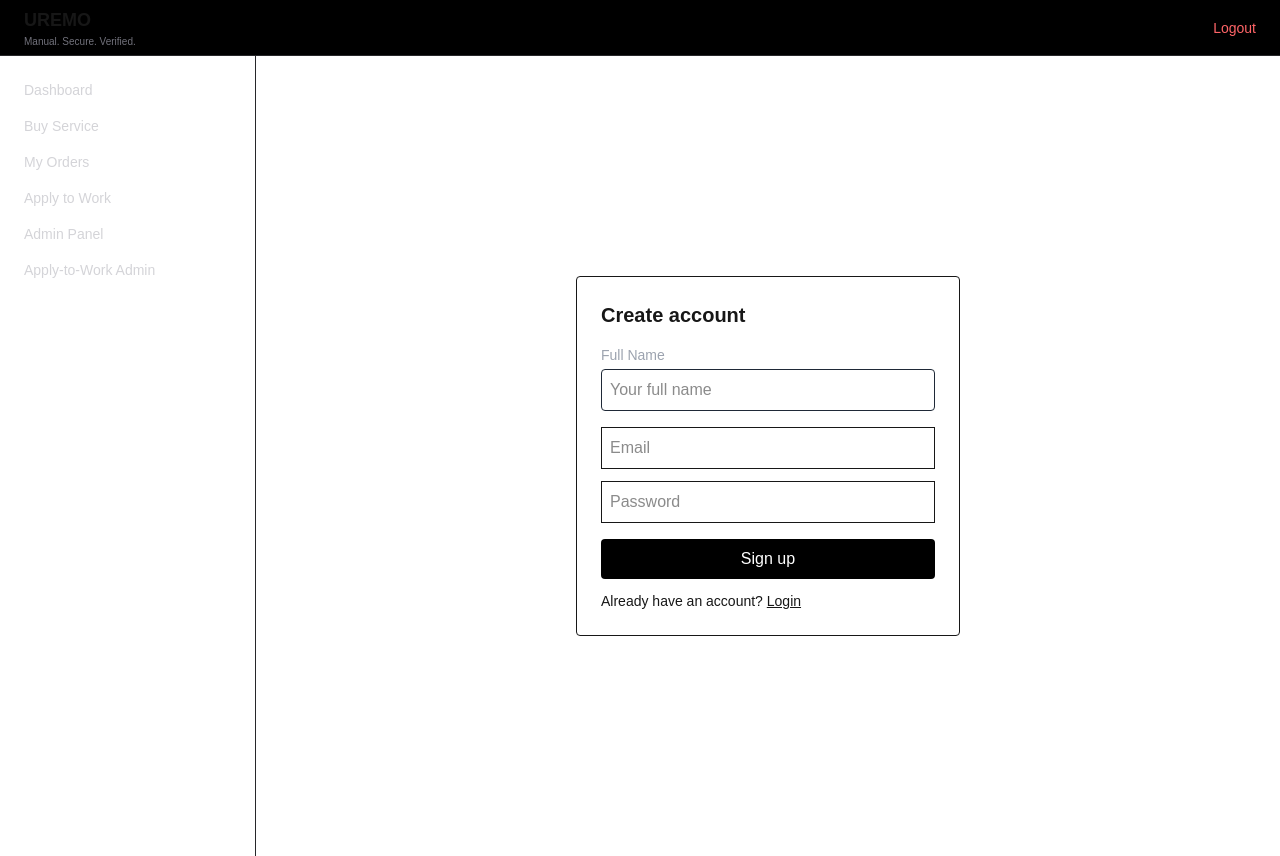
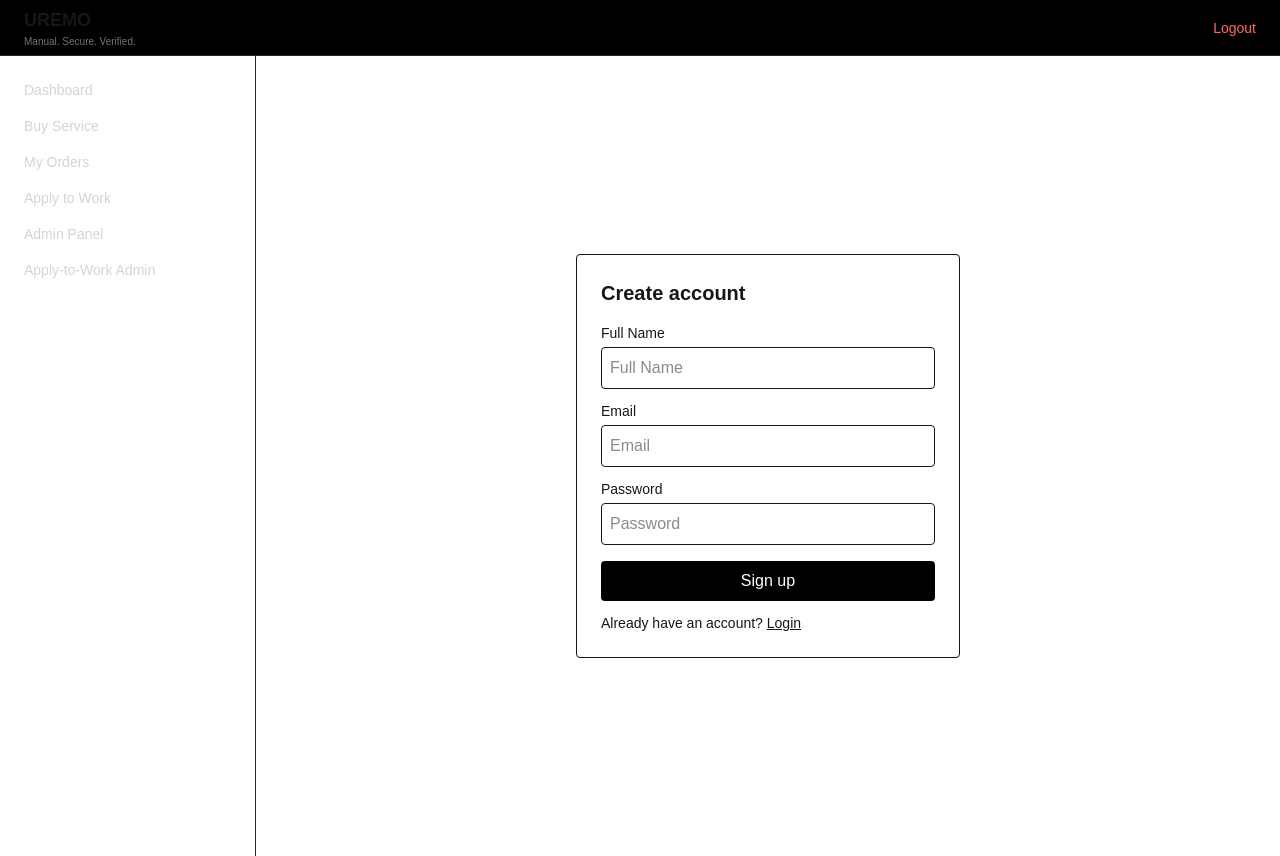
Before and after one commit to sajalnew01/uremo-frontend, a Next.js app: page /signup in a window 1280 px wide. Built offline with nearby package versions, Linux system fonts and the light colour scheme.

Commit message:
Ensure signup sends name field

```diff
--- a/app/signup/page.tsx
+++ b/app/signup/page.tsx
@@ -26,7 +26,10 @@ export default function Signup() {
       });
 
       localStorage.setItem("token", res.token);
-      localStorage.setItem("role", res.user?.role || "user");
+      localStorage.setItem(
+        "user",
+        JSON.stringify(res.user || { role: "user", email })
+      );
       router.push("/dashboard");
     } catch (err: any) {
       alert(err.message);
@@ -40,33 +43,38 @@ export default function Signup() {
       <div className="w-full max-w-sm border rounded p-6">
         <h1 className="text-xl font-semibold mb-4">Create account</h1>
 
-        <div className="mb-4">
-          <label className="text-sm text-[#9CA3AF] block mb-1">Full Name</label>
+        <div className="mb-3">
+          <label className="block text-sm font-medium mb-1">Full Name</label>
           <input
             type="text"
-            placeholder="Your full name"
-            className="w-full p-2 bg-transparent border border-[#1F2937] rounded"
+            placeholder="Full Name"
+            className="w-full border p-2 rounded"
             value={name}
             onChange={(e) => setName(e.target.value)}
-            required
           />
         </div>
 
+        <div className="mb-3">
+          <label className="block text-sm font-medium mb-1">Email</label>
           <input
-          className="w-full border p-2 mb-3"
+            className="w-full border p-2 rounded"
             type="email"
             placeholder="Email"
             value={email}
             onChange={(e) => setEmail(e.target.value)}
           />
+        </div>
 
+        <div className="mb-4">
+          <label className="block text-sm font-medium mb-1">Password</label>
           <input
-          className="w-full border p-2 mb-4"
+            className="w-full border p-2 rounded"
             type="password"
             placeholder="Password"
             value={password}
             onChange={(e) => setPassword(e.target.value)}
           />
+        </div>
 
         <button
           onClick={submit}
```
Lines whose indentation alone changed are shown as unchanged.
